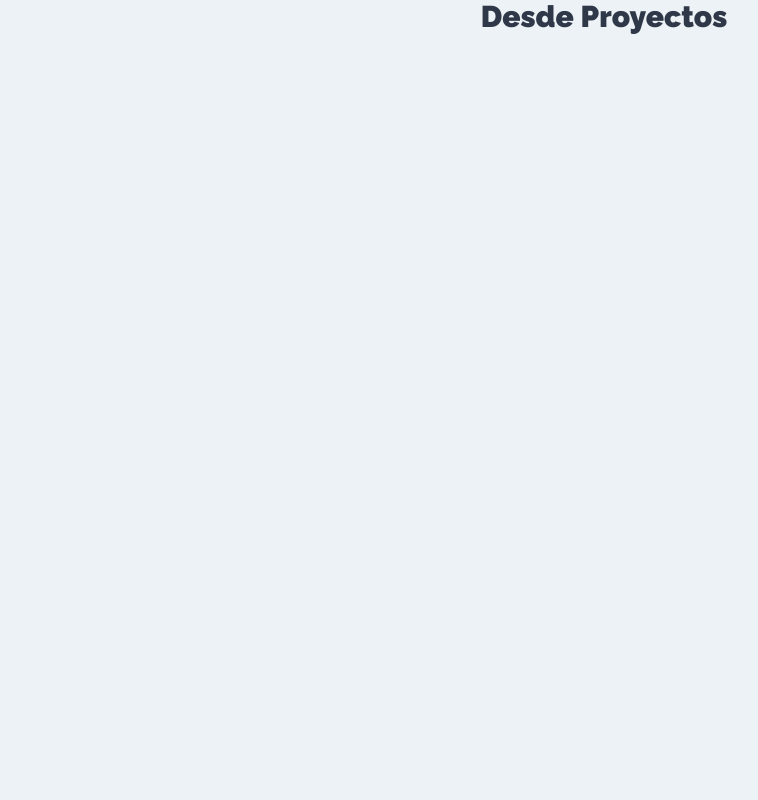
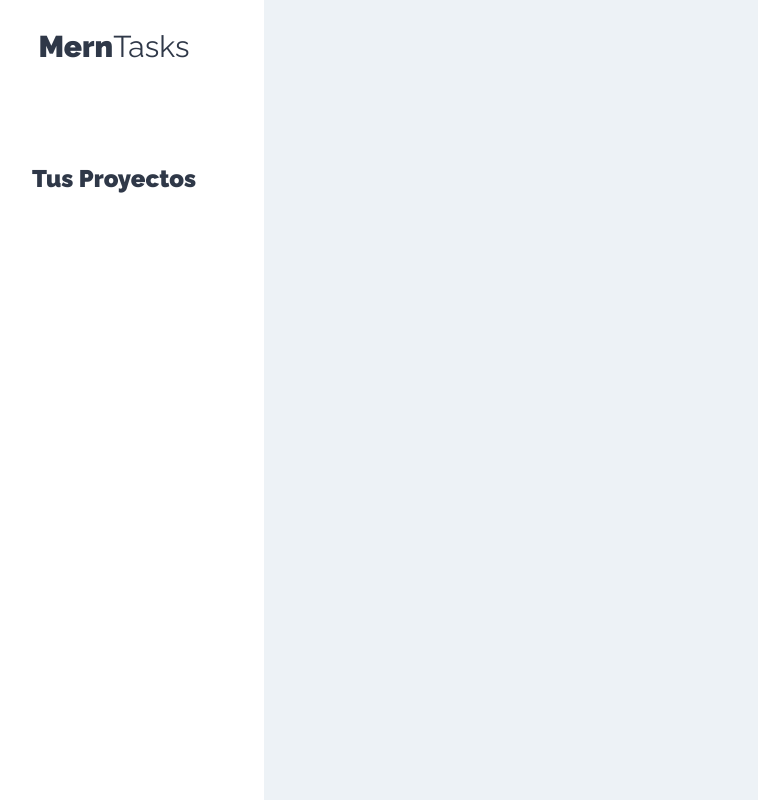
Before and after one commit to SantiagoAlvarze22/MERN-APP, a React (Create React App) app: page /proyectos in a window 1280 px wide. Shown: the whole page, without its empty margins (36-794 px from the left). Built offline with nearby package versions, Linux system fonts and the light colour scheme.

Commit message:
Creacion del componente sidebar

```diff
--- /dev/null
+++ b/src/components/layout/Sidebar.js
@@ -0,0 +1,13 @@
+import React from 'react';
+const Sidebar = () => {
+    return (
+        <aside>
+            <h1>Mern<span>Tasks</span></h1>
+            <div className="proyectos">
+                <h2>Tus Proyectos</h2>
+            </div>
+        </aside>
+     );
+}
+
+export default Sidebar;
--- a/src/components/proyectos/Proyectos.js
+++ b/src/components/proyectos/Proyectos.js
@@ -1,8 +1,18 @@
 import React from 'react';
+import Sidebar from '../layout/Sidebar'
 
 const Proyectos = () => {
     return (
-        <h1>Desde Proyectos</h1>
+        <div className="contenedor-app" >
+            <Sidebar />
+            <div className="seccion-principal">
+                <main>
+                    <div className="contenedor-tareas">
+
+                    </div>
+                </main>
+            </div>
+        </div>
      );
 }
 
```
Also changed, not shown: src/components/auth/NuevaCuenta.js (line endings or trailing spaces).
